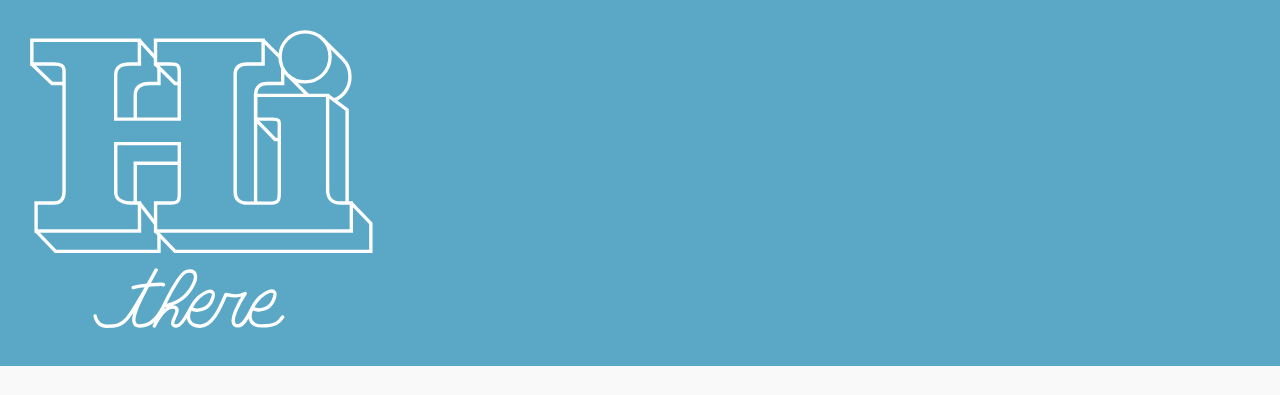
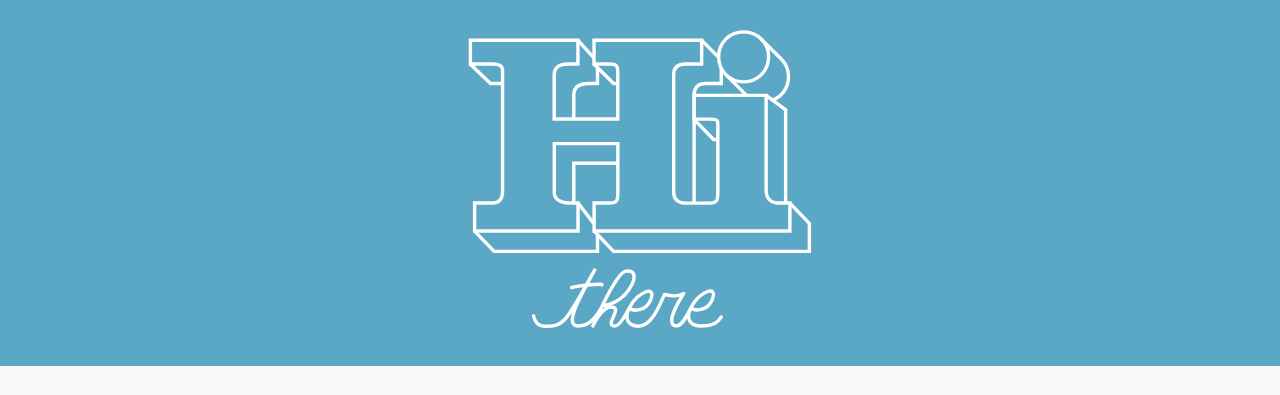
Before and after one commit to maxwellito/vivus, a plain HTML site: page index.html in a window 1280 px wide. Shown: the top 395 px of the page. Drawn offline with Linux system fonts and the light colour scheme.

Commit message:
Fix demo CSS for Firefox

```diff
--- a/index.html
+++ b/index.html
@@ -111,6 +111,9 @@
 			.bloc-example { background: #4fe084; }
 
 			/* Custom */
+			#tape {
+				width: 100%;
+			}
 			.intro-links {
 				text-align: right;
 			}
```
